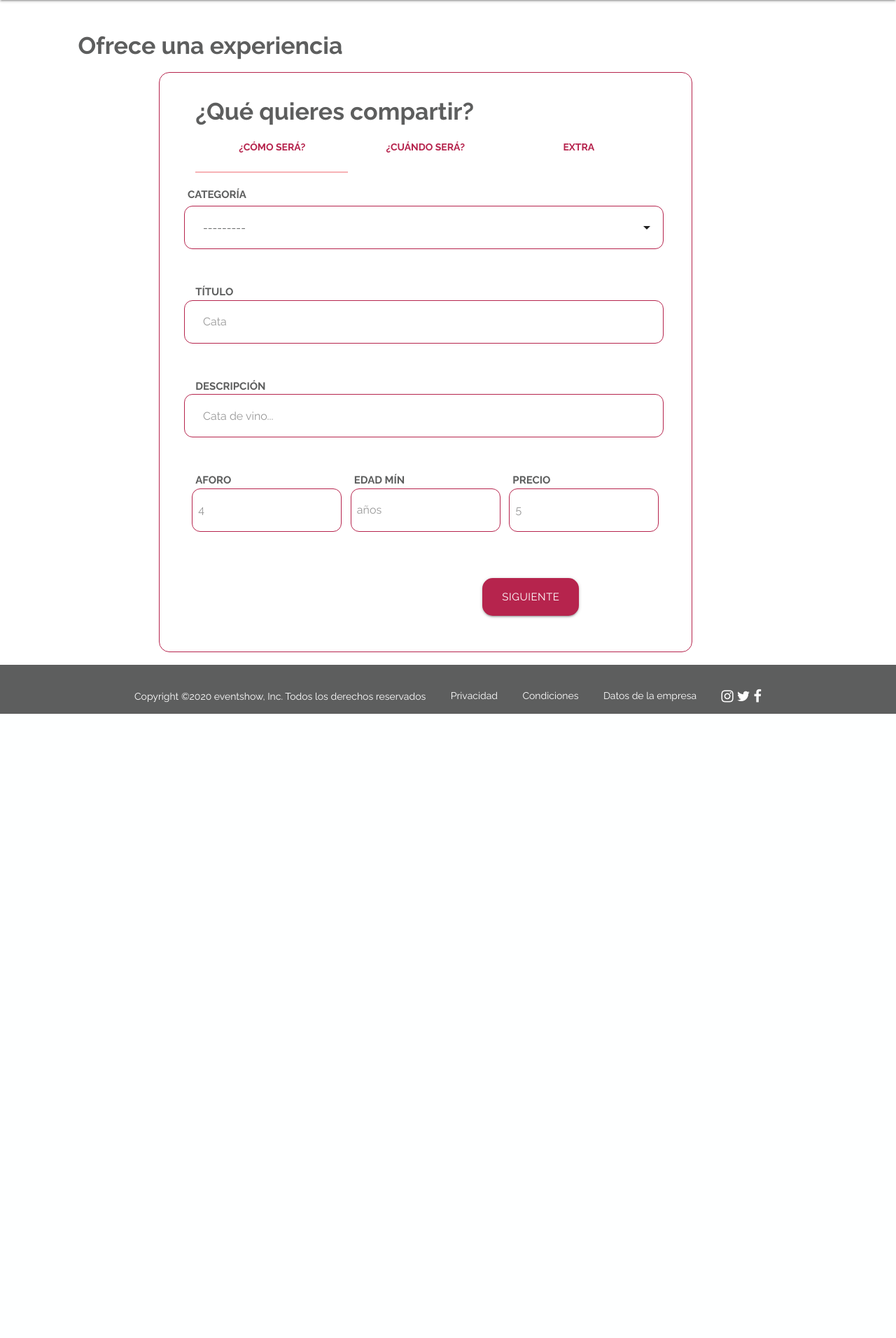
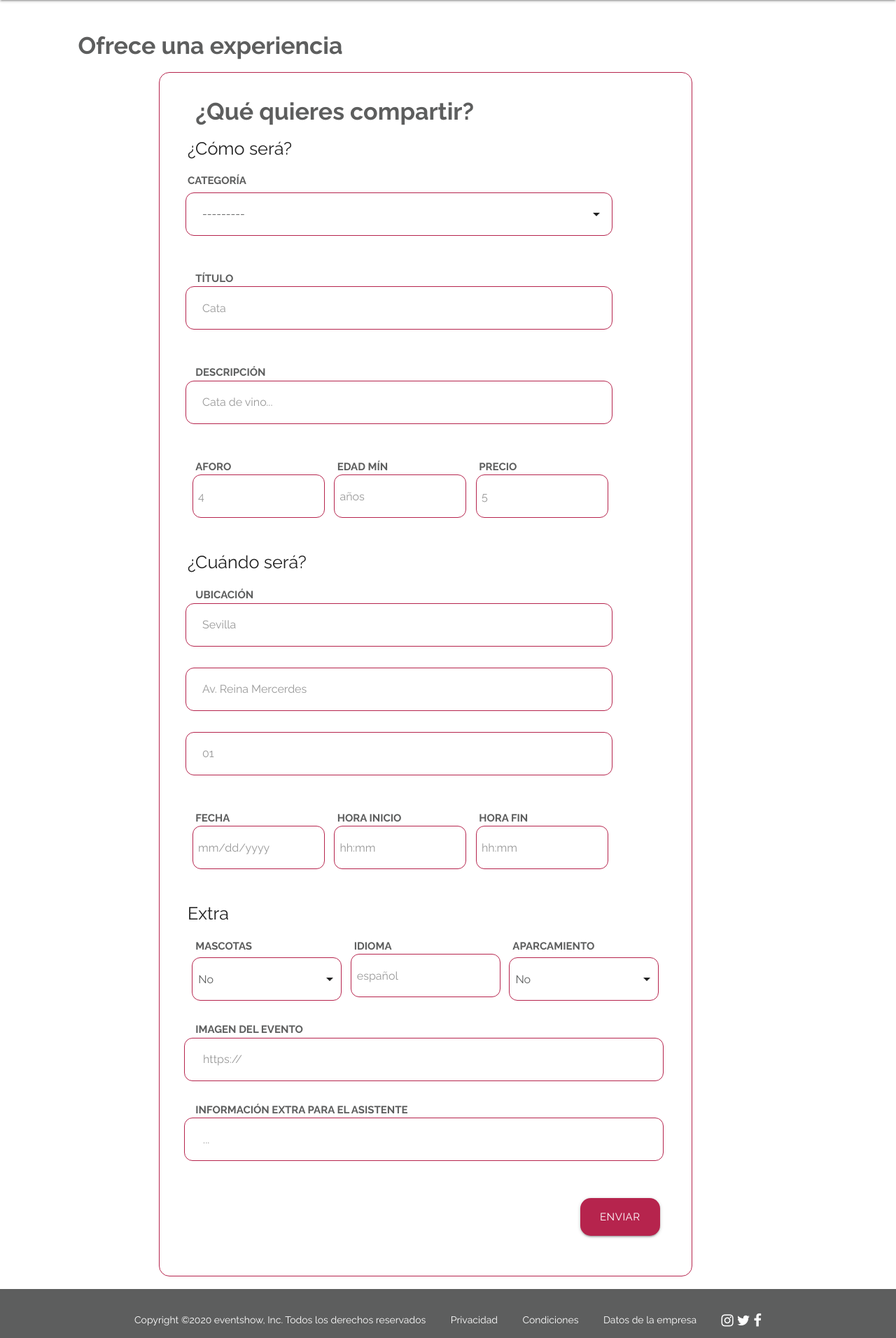
Before and after one commit to eventshow/evenshow, a Django app: page /events/create in a window 1280 px wide. Shown: the part 64-1976 px from the top of the page at 70% size. Before the commit the page ends 1084 px from the top, so only its background shows below. Run offline with Django 3.2, Linux system fonts and the light colour scheme; the visitor is signed in with stand-in values (Sample User, id 1); data that the repository does not hold is empty; parts of the project's set-up code (start-up, migrations or seed data) failed here and were passed over; some libraries are stand-ins or nearby versions.

Commit message:
[fix] elimino js

```diff
--- a/events/templates/event/update.html
+++ b/events/templates/event/update.html
@@ -20,17 +20,11 @@
       </div>
     </div>
     <div class="row">
-      <div class="grid-example col s12">
-        <ul class="tabs">
-          <li class="tab col s4"><a class="active" href="#test1">¿Cómo será?</a></li>
-          <li class="tab col s4"><a href="#test2">¿Cuándo será?</a></li>
-          <li class="tab col s4"><a href="#test3">Extra</a></li>
-        </ul>
-      </div>
-    </div>
 
 
-    <div id="test1" class="tab-content">
+
+      <div id="test1" class="tab-content"><h4 class="flow-text separated-create" id="">¿Cómo será?</h4><br>
+
       <label>CATEGORÍA</label>
       <div class="row">
         <div class="grid-example col s12">
@@ -81,7 +75,7 @@
       </div>
     </div>
 
-    <div id="test2" class="tab-content">
+    <div id="test2" class="tab-content"><h4 class="flow-text separated-create" id="">¿Cuándo será?</h4><br>
       <div class="row">
         <div class="grid-example col s12">
           <label>UBICACIÓN</label>
@@ -127,7 +121,7 @@
     </div>
 
 
-    <div id="test3" class="tab-content">
+    <div id="test3" class="tab-content"><h4 class="flow-text separated-create" id="">Extra</h4><br>
 
       <div class="row">
         <div class="grid-example col s4">
@@ -171,8 +165,7 @@
     <div class="row">
       <div class="grid-example col s6 offset-s5">
         <div class="delete-buttons">
-          <button class="waves-effect waves-light btn-large" id="prevBtn" onclick="nextPrev(-1)">Anterior</button>
-          <button class="waves-effect waves-light btn-large" id="nextBtn" onclick="nextPrev(1)">Siguiente</button>
+          <button type="submit" class="waves-effect waves-light btn-large">Enviar</button>
         </div>
       </div>
 
@@ -180,100 +173,9 @@
     <div class="form-errors">
       {{ form.errors }}
     </div>
-    <div style="text-align:center;margin-top:40px;">
-      <span class="step"></span>
-      <span class="step"></span>
-      <span class="step"></span>
-      <span class="step"></span>
-    </div>
+
   </form>
 </div>
 
-<script>
-  $(document).ready(function () {
-    $('ul.tabs').tabs();
-  });
-  $(document).ready(function () {
-    $('ul.tabs').tabs('select_tab', 'tab_id');
-  });
-  var currentTab = 0; // Current tab is set to be the first tab (0)
-  showTab(currentTab); // Display the current tab
 
-  function showTab(n) {
-    // This function will display the specified tab of the form ...
-    var x = document.getElementsByClassName("tab-content");
-    x[n].style.display = "block";
-    // ... and fix the Previous/Next buttons:
-    if (n == 0) {
-      document.getElementById("prevBtn").style.display = "none";
-    } else {
-      document.getElementById("prevBtn").style.display = "inline";
-      document.getElementById("nextBtn").style.marginTop = "-20%";
-    }
-    if (n == (x.length - 1)) {
-      document.getElementById("nextBtn").innerHTML = "Enviar";
-    } else {
-      document.getElementById("nextBtn").innerHTML = "Siguiente";
-      document.getElementById("nextBtn").style.marginLeft = "40%";
-    }
-    // ... and run a function that displays the correct step indicator:
-    fixStepIndicator(n)
-  }
-
-  function nextPrev(n) {
-    // This function will figure out which tab to display
-    var x = document.getElementsByClassName("tab-content");
-    // Exit the function if any field in the current tab is invalid:
-    if (n == 1 && !validateForm()) return false;
-    // Hide the current tab:
-    x[currentTab].style.display = "none";
-    // Increase or decrease the current tab by 1:
-    currentTab = currentTab + n;
-    // if you have reached the end of the form... :
-    if (currentTab >= x.length) {
-      //...the form gets submitted:
-      document.getElementById("create-event").submit();
-      return false;
-    }
-    // Otherwise, display the correct tab:
-    showTab(currentTab);
-  }
-
-  function validateForm() {
-    // This function deals with validation of the form fields
-    var x, y, i, valid = true;
-    x = document.getElementsByClassName("tab-content");
-    y = x[currentTab].getElementsByTagName("input");
-    // A loop that checks every input field in the current tab:
-    for (i = 0; i < y.length; i++) {
-      // If a field is empty...
-      if (y[i].value == "") {
-        // add an "invalid" class to the field:
-        y[i].className += " invalid";
-        // and set the current valid status to false:
-        valid = false;
-      }
-    }
-    // If the valid status is true, mark the step as finished and valid:
-    if (valid) {
-      document.getElementsByClassName("step")[currentTab].className += " finish";
-    }
-    return valid; // return the valid status
-  }
-
-  function fixStepIndicator(n) {
-    // This function removes the "active" class of all steps...
-    var i, x = document.getElementsByClassName("step");
-    for (i = 0; i < x.length; i++) {
-      x[i].className = x[i].className.replace(" active", "");
-    }
-    //... and adds the "active" class to the current step:
-    x[n].className += " active";
-    M.Tabs.getInstance(elem).updateTabIndicator().destroy();
-  }
-
-  $(document).ready(function () {
-    $('.datepicker').datepicker();
-  });
-</script>
 {% endblock %}
--- a/static/css/main.css
+++ b/static/css/main.css
@@ -56,6 +56,7 @@ element.style{
 .delete-buttons{
 	margin-top: 5%;
 	margin-bottom:-2%;
+	margin-left: 486%;
 }
 
 #delete-btn{
@@ -485,3 +486,8 @@ table{
   }
 
 /* FIN PARTE MIGUEL- NO TOCAR */
+
+.separated-create h4{
+	color: #cf2a6e !important;
+
+}
```
